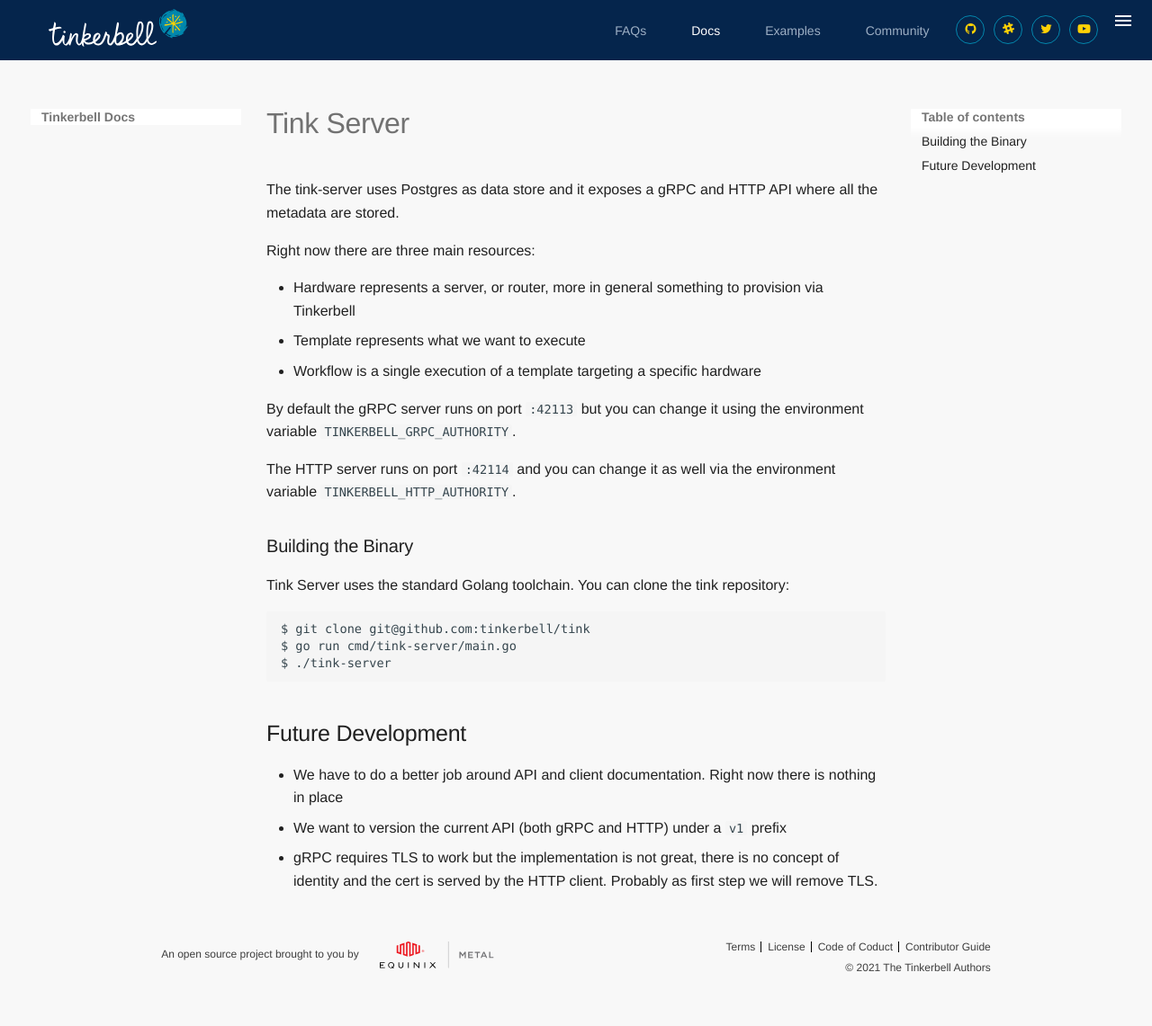
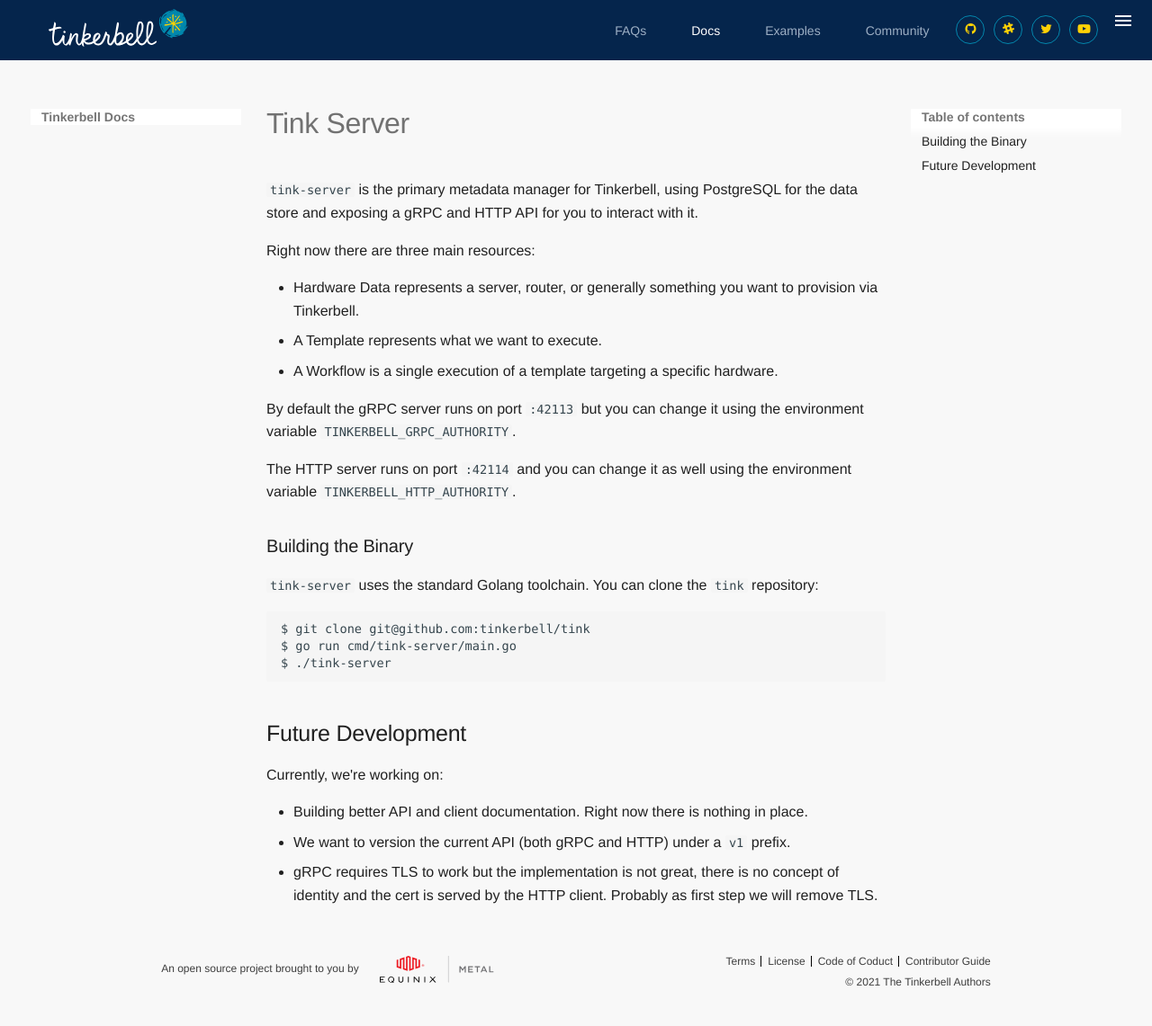
Before and after one commit to tinkerbell/tinkerbell-docs, an MkDocs documentation site: the page built from docs/services/tink-server.md, in a window 1280 px wide. Shown: the whole page at 90% size. Built offline with MkDocs 1.6.1 and Material for MkDocs 9.7.7, drawn with Linux system fonts in a browser that asks for light colours; some web fonts are replaced.

Commit message:
Proofreading pass at the three tink services docs
Signed-off-by: DailyAlice <msarabia@equinix.com>

````diff
--- a/docs/services/tink-server.md
+++ b/docs/services/tink-server.md
@@ -1,27 +1,27 @@
 ---
 title: Tink Server
-date: 2020-08-31
+date: 2021-02-03
 ---
 
 # Tink Server
 
-The tink-server uses Postgres as data store and it exposes a gRPC and HTTP API where all the metadata are stored.
+`tink-server` is the primary metadata manager for Tinkerbell, using PostgreSQL for the data store and exposing a gRPC and HTTP API for you to interact with it.
 
 Right now there are three main resources:
 
-* Hardware represents a server, or router, more in general something to provision via Tinkerbell
-* Template represents what we want to execute
-* Workflow is a single execution of a template targeting a specific hardware
+* Hardware Data represents a server, router, or generally something you want to provision via Tinkerbell.
+* A Template represents what we want to execute.
+* A Workflow is a single execution of a template targeting a specific hardware.
 
 By default the gRPC server runs on port `:42113` but you can change it using the
 environment variable `TINKERBELL_GRPC_AUTHORITY`.
 
-The HTTP server runs on port `:42114` and you can change it as well via the
+The HTTP server runs on port `:42114` and you can change it as well using the
 environment variable `TINKERBELL_HTTP_AUTHORITY`.
 
 ### Building the Binary
 
-Tink Server uses the standard Golang toolchain. You can clone the tink repository:
+`tink-server` uses the standard Golang toolchain. You can clone the `tink` repository:
 
 ```
 $ git clone git@github.com:tinkerbell/tink
@@ -31,6 +31,8 @@ $ ./tink-server
 
 ## Future Development
 
-* We have to do a better job around API and client documentation. Right now there is nothing in place
-* We want to version the current API (both gRPC and HTTP) under a `v1` prefix
+Currently, we're working on:
+
+* Building better API and client documentation. Right now there is nothing in place.
+* We want to version the current API (both gRPC and HTTP) under a `v1` prefix.
 * gRPC requires TLS to work but the implementation is not great, there is no concept of identity and the cert is served by the HTTP client. Probably as first step we will remove TLS.
````
Also changed, not shown: docs/services/tink-cli.md (+10 -10 lines), docs/services/tink-worker.md (+8 -8 lines).
